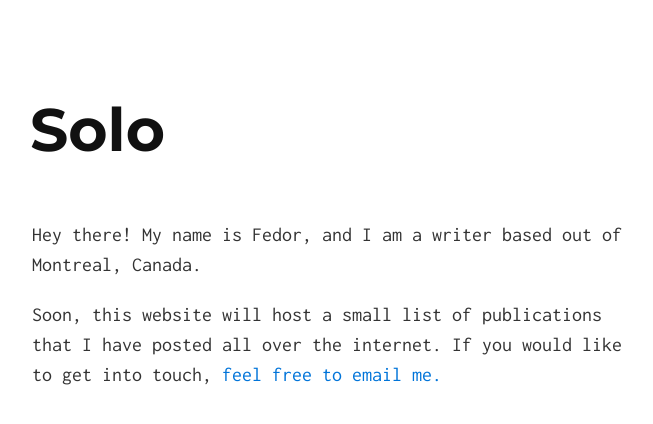
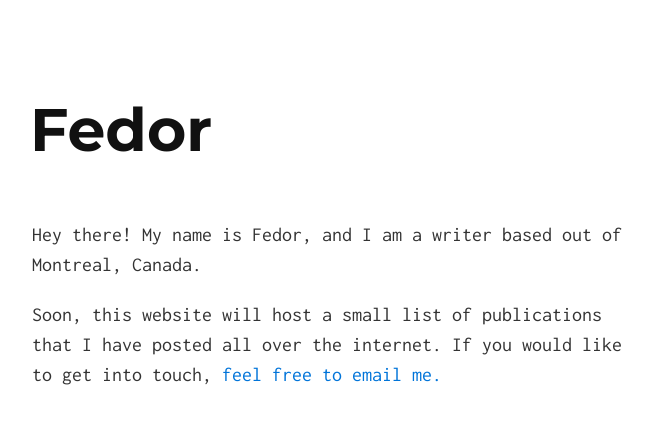
Before and after one commit to fed-ka/fed-ka, a Jekyll site: the page built from index.md, in a window 1280 px wide. Shown: the top 424 px of the page, without its empty margins (308-961 px from the left). Built offline with Jekyll 4.4.1, drawn with Linux system fonts in a browser that asks for light colours.

Commit message:
Update _config.yml

```diff
--- a/_config.yml
+++ b/_config.yml
@@ -1,7 +1,7 @@
 # Site settings
-title: Solo, a Jekyll Theme
-tag_text: Solo
-description: Solo is a Jekyll theme that supports single-page websites only, but supports them well. Yes, it’s responsive.
+title: Fedor I. Karmanov
+tag_text: Fedor
+description: Writer, editor, researcher.
 
 # Build settings
 markdown: kramdown
```
